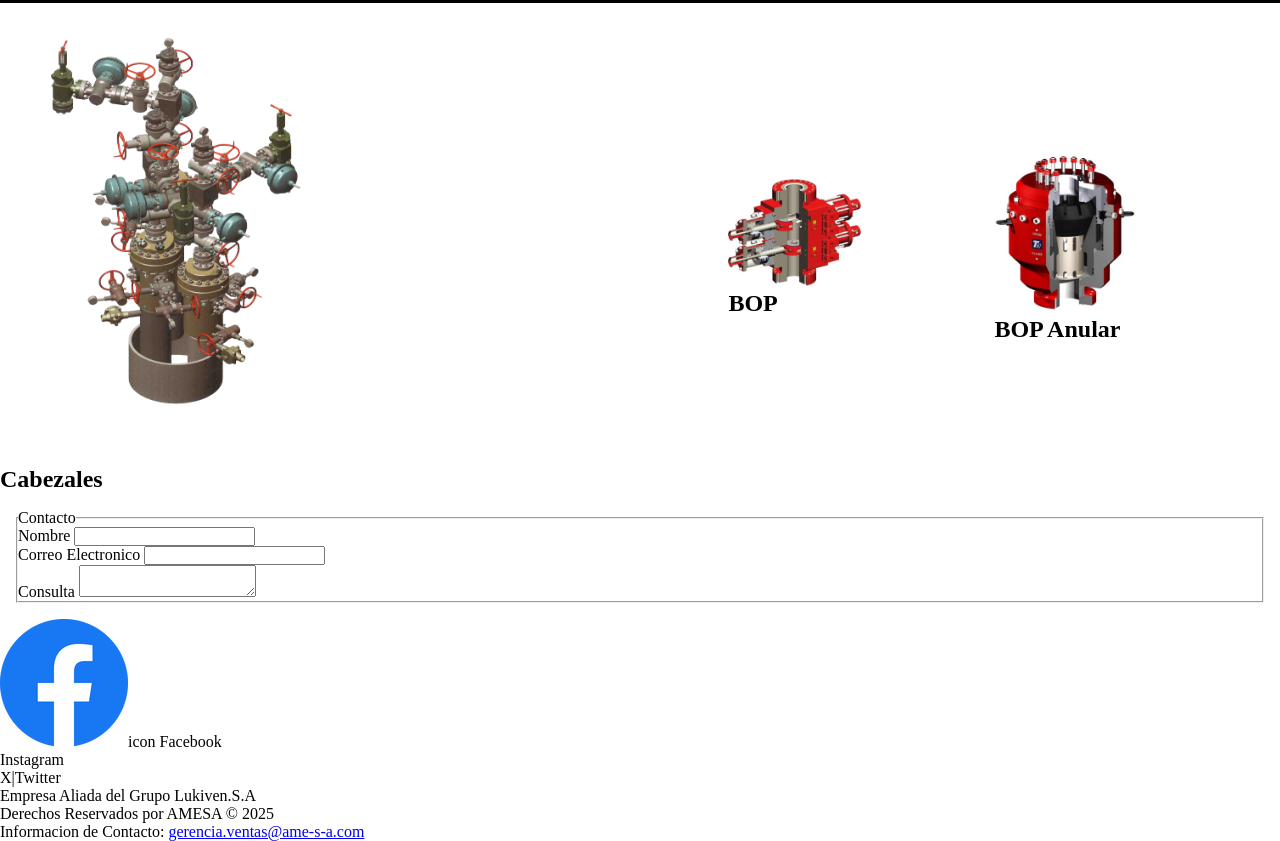
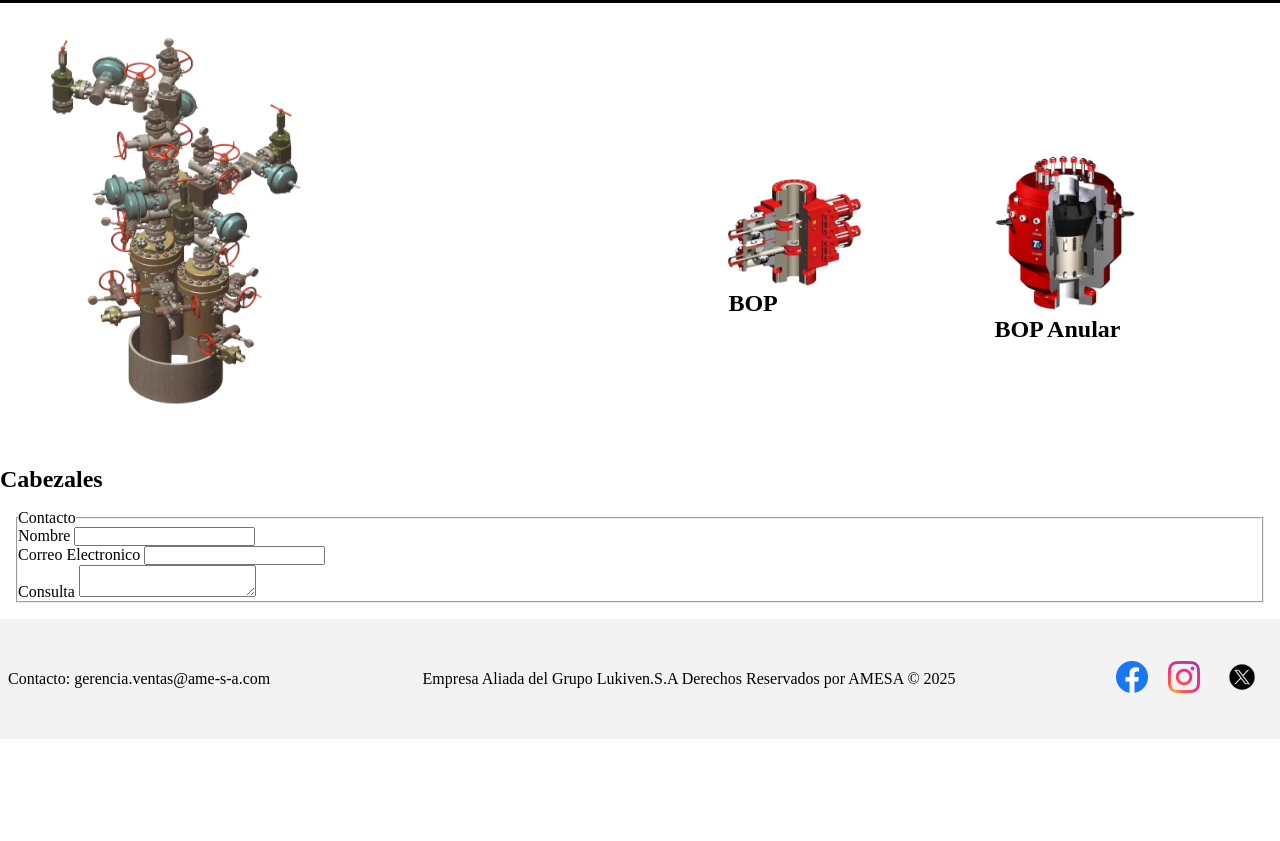
Before and after one commit to YzusG/proyecto-jg, a plain HTML site: page index.html in a window 1280 px wide. Shown: the part 1037-1878 px from the top of the page. After the commit the page ends 1776 px from the top, so only its background shows below. Drawn offline with Linux system fonts and the light colour scheme.

Commit message:
Footer: primeros estilos, ingreso de las imagenes de las redes

```diff
--- a/css/style.css
+++ b/css/style.css
@@ -83,3 +83,26 @@
 #contact {
   margin: 1rem;
 }
+
+/* Estilo del footer */
+
+#container-footer {
+  display: flex;
+  flex-direction: row-reverse;
+  justify-content: space-between;
+  align-items: center;
+  background-color: #f0f0f0c7;
+  height: 15vh;
+  padding: 0 0.5rem;
+}
+#container-footer ul li {
+  display: inline-block;
+}
+#container-footer ul li img {
+  height: 2rem;
+  margin: 0.5rem;
+}
+#container-footer div p a {
+  text-decoration: none;
+  color: #000;
+}
--- a/index.html
+++ b/index.html
@@ -78,19 +78,28 @@
     <footer id="container-footer">
       <ul>
         <li>
+          <img src="./img/Icono/facebook_logo_icon_147291.ico" alt="FACEBOOK" />
+        </li>
+        <li>
           <img
-            src="./img/Icono/facebook_logo_icon_147291.ico"
-            alt="FACEBOOK"
-          />icon Facebook
+            src="./img/Icono/Instagram_icon-icons.com_66804.ico"
+            alt="Instagram"
+          />
         </li>
-        <li>Instagram</li>
-        <li>X|Twitter</li>
+        <li>
+          <img
+            src="./img/Icono/twitter_x_new_logo_x_rounded_icon_256078.ico"
+            alt="X"
+          />
+        </li>
       </ul>
-      <p>Empresa Aliada del Grupo Lukiven.S.A</p>
-      <p>Derechos Reservados por AMESA &copy; 2025</p>
+      <p>
+        Empresa Aliada del Grupo Lukiven.S.A Derechos Reservados por AMESA
+        &copy; 2025
+      </p>
       <div>
         <p>
-          Informacion de Contacto:
+          Contacto:
           <a href="mailto:gerencia.ventas@ame-s-a.com" target="_blank"
             >gerencia.ventas@ame-s-a.com</a
           >
```
